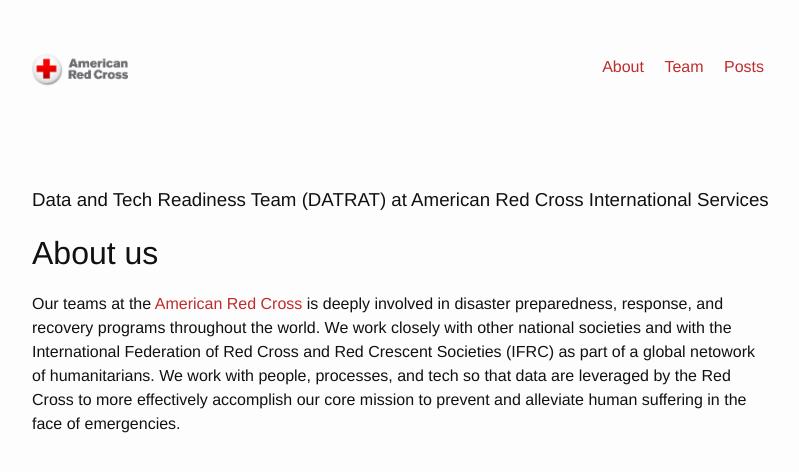
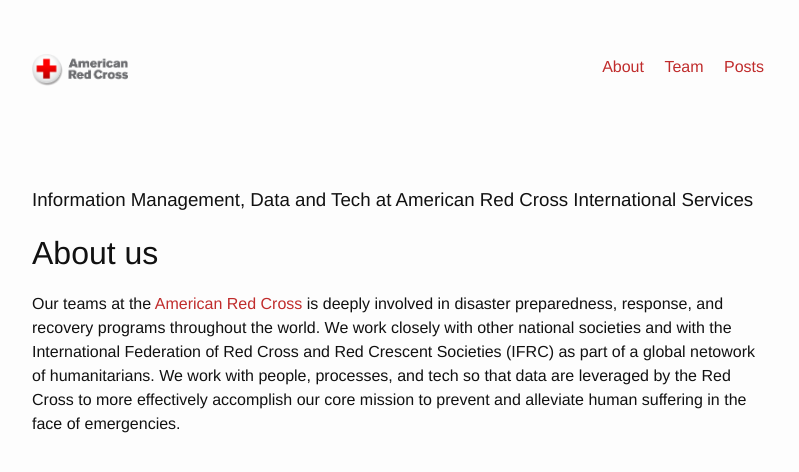
Before and after one commit to AmericanRedCross/americanredcross.github.com, a Jekyll site: the page built from index.html, in a window 1280 px wide. Shown: the top 472 px of the page, without its empty margins (238-1037 px from the left). Built offline with Jekyll 4.4.1, drawn with Linux system fonts in a browser that asks for light colours.

Commit message:
Update _config.yml

```diff
--- a/_config.yml
+++ b/_config.yml
@@ -1,5 +1,5 @@
-title: American Red Cross, International Services Department - Data Team
-name: Data and Tech Readiness Team (DATRAT) at American Red Cross International Services
+title: American Red Cross, International Services Department - IM, Data and Tech Teams
+name: Information Management, Data and Tech at American Red Cross International Services
 description: ""
 baseurl: ""
 url: ""
```
